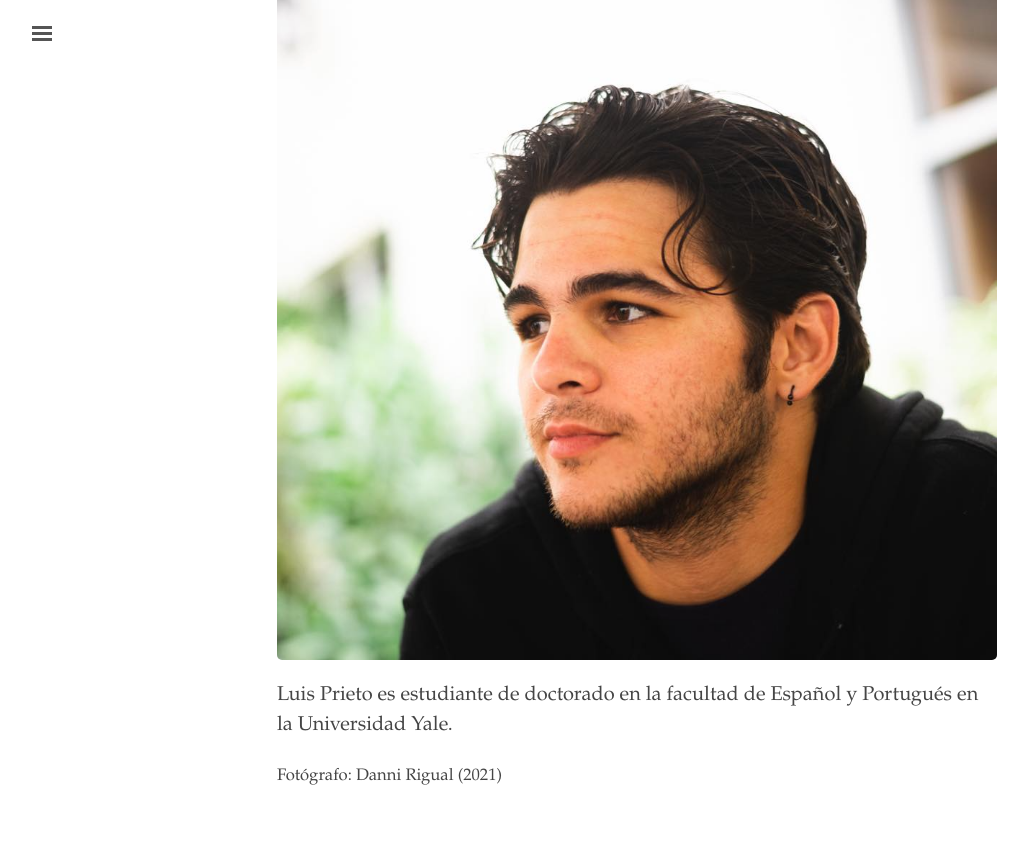
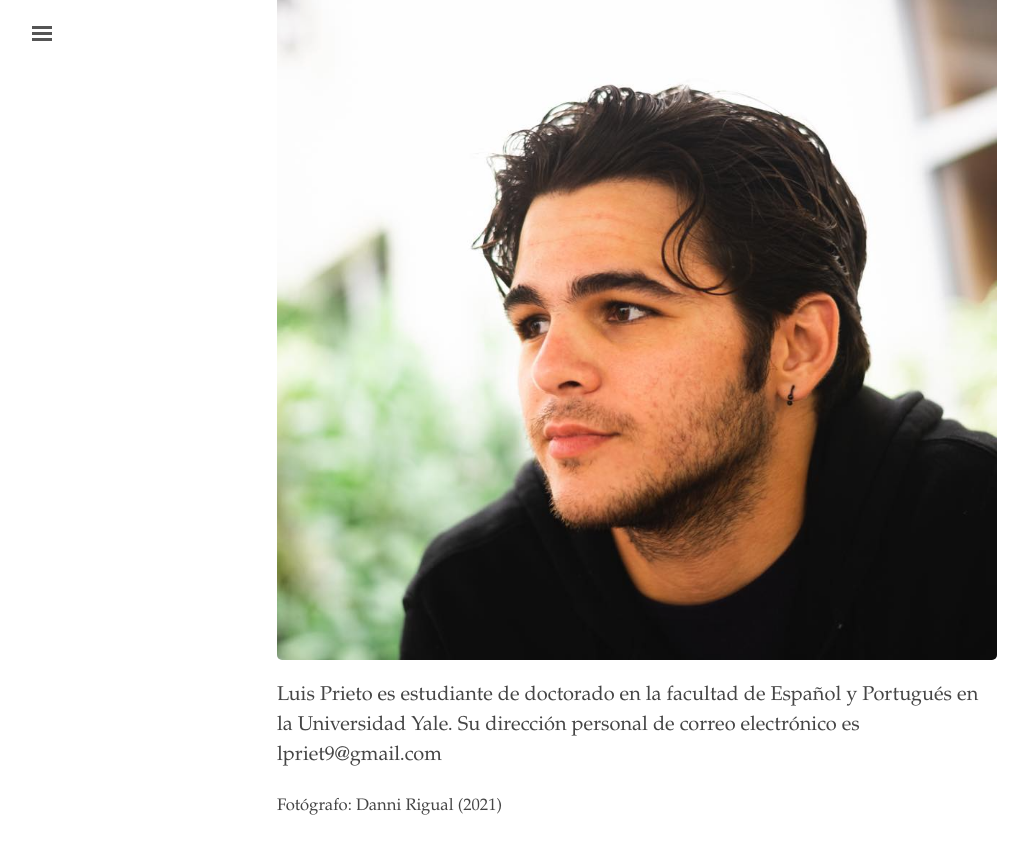
Before and after one commit to edicionesdereparto/juanaborrero, a Jekyll site: the page built from info.md, in a window 1280 px wide and 900 px high, scrolled down 1818 px. Shown: the top 854 px of the window, without its empty margins (3-1031 px from the left). Built offline with Jekyll 4.4.1, drawn with Linux system fonts in a browser that asks for light colours; some of the changed text lies outside the part shown.

Commit message:
Update info.md

```diff
--- a/info.md
+++ b/info.md
@@ -1,6 +1,6 @@
 ---
 layout: page
-title: Info
+title: Info. de la poeta y el editor
 ---
 <h1 style="font-weight: bold; color: #800000;">Sobre la poeta</h1>
 <img src="{{ site.baseurl }}/assets/fotojb.jpg" alt="Juana Borrero" style="max-width: 200; border-radius: 8; margin: 20 auto; display: block;">
@@ -13,6 +13,6 @@ Juana Borrero (1877-1896) fue una pintora y poeta modernista cubana. Oriunda de
 
 <img src="{{ site.baseurl }}/assets/profile.png" alt="Luis Prieto" style="max-width: 200; border-radius: 8; margin: 20 auto; display: block;">
 
-Luis Prieto es estudiante de doctorado en la facultad de Español y Portugués en la Universidad Yale.
+Luis Prieto es estudiante de doctorado en la facultad de Español y Portugués en la Universidad Yale. Su dirección personal de correo electrónico es lpriet9@gmail.com
 
 <small>Fotógrafo: Danni Rigual (2021)</small>
```
